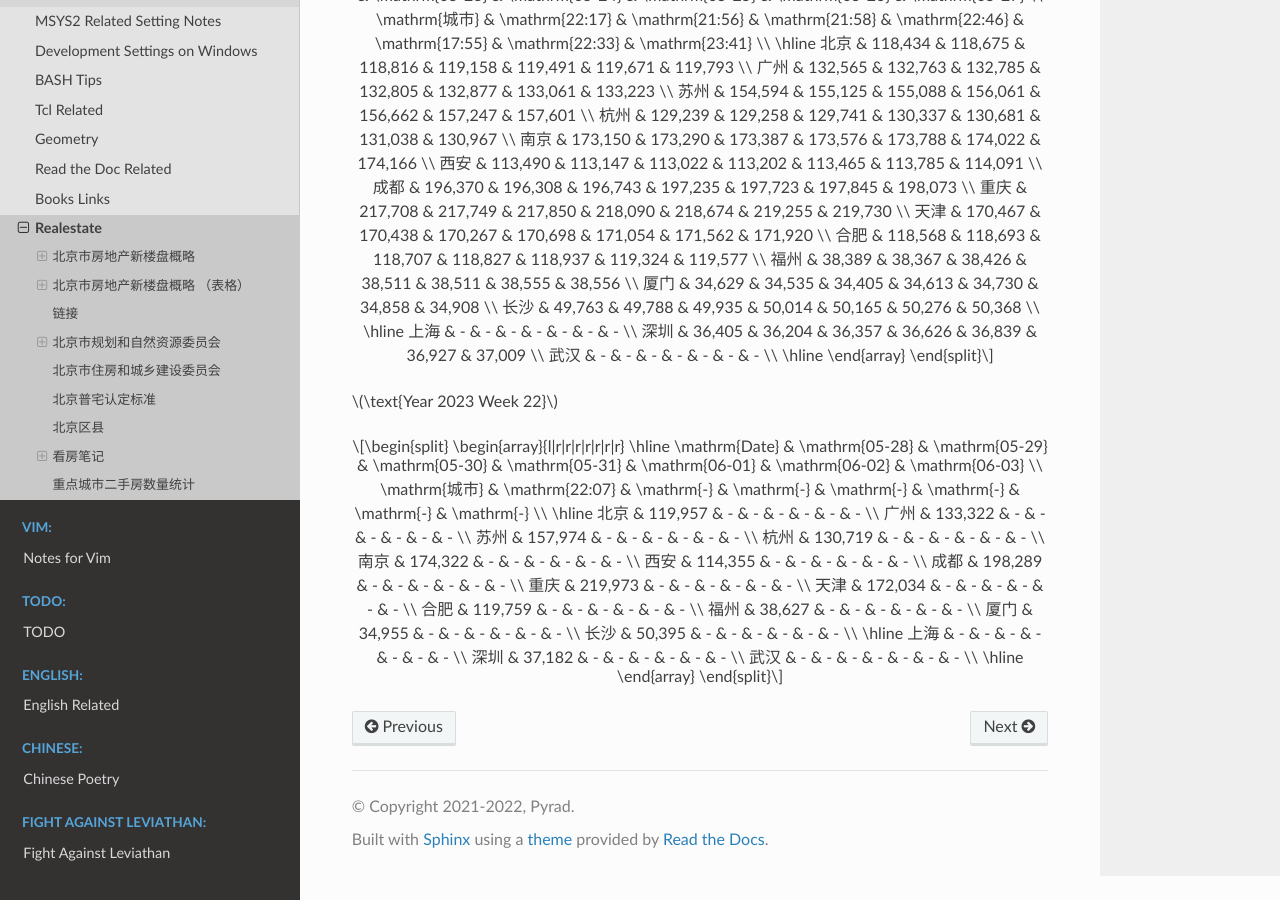
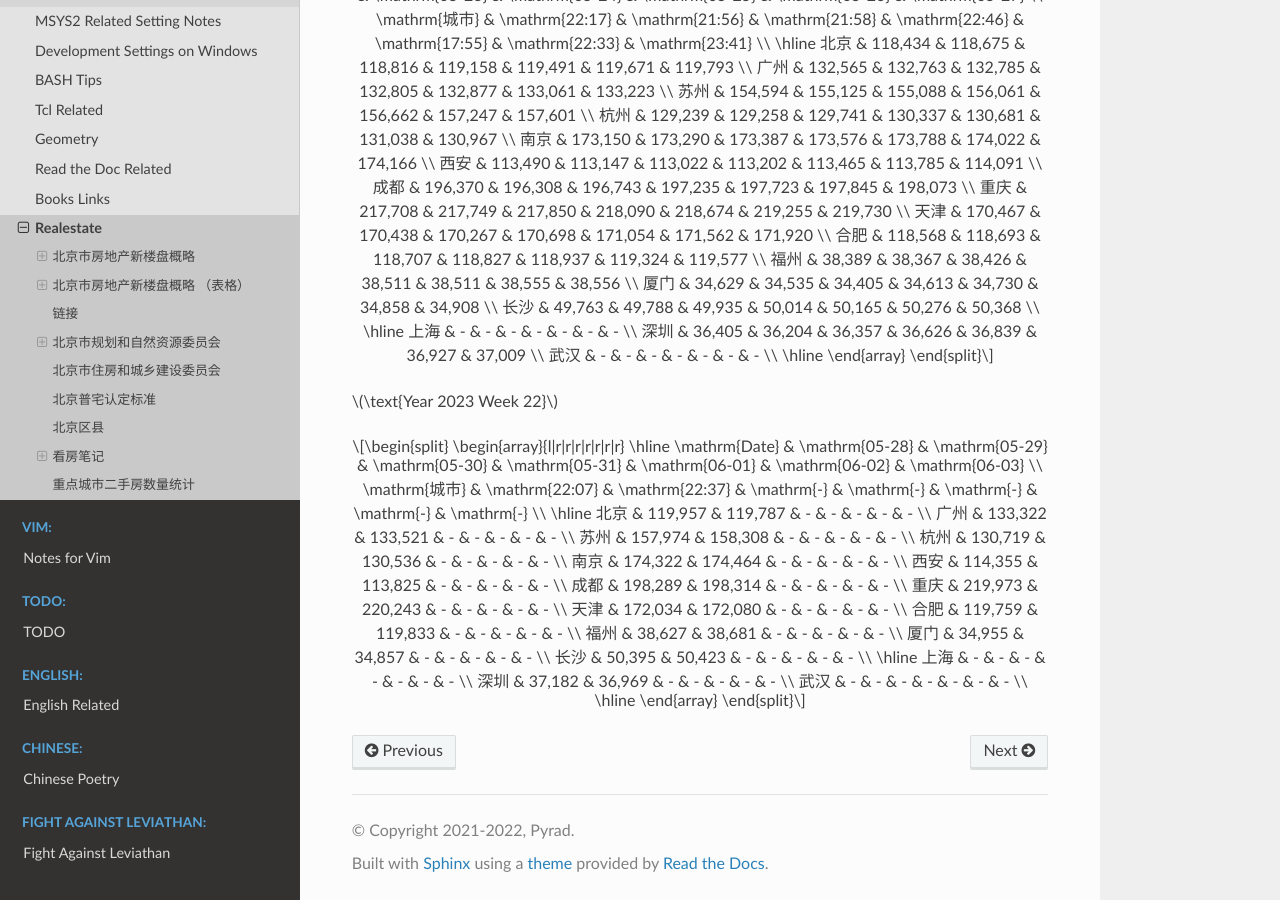
Before and after one commit to Pyrad/pyradnotes, a Sphinx documentation site: the page built from source/Notes/realestate.md, in a window 1280 px wide and 900 px high, scrolled down 16485 px. Built offline with Sphinx 7.4.7 and the Read the Docs theme 2.0.0, drawn with Linux system fonts in a browser that asks for light colours; a script that is not in the unit is left out.

Commit message:
Realestate Update resale numbers 2023-05-29 22:41

```diff
--- a/source/Notes/realestate.md
+++ b/source/Notes/realestate.md
@@ -850,24 +850,24 @@ $$
 \begin{array}{l|r|r|r|r|r|r|r}
 \hline
 \mathrm{Date} & \mathrm{05-28} & \mathrm{05-29} & \mathrm{05-30} & \mathrm{05-31} & \mathrm{06-01} & \mathrm{06-02} & \mathrm{06-03} \\
-\mathrm{城市} & \mathrm{22:07} & \mathrm{-} & \mathrm{-} & \mathrm{-} & \mathrm{-} & \mathrm{-} & \mathrm{-} \\
+\mathrm{城市} & \mathrm{22:07} & \mathrm{22:37} & \mathrm{-} & \mathrm{-} & \mathrm{-} & \mathrm{-} & \mathrm{-} \\
 \hline
-北京 & 119,957 & - & - & - & - & - & - \\
-广州 & 133,322 & - & - & - & - & - & - \\
-苏州 & 157,974 & - & - & - & - & - & - \\
-杭州 & 130,719 & - & - & - & - & - & - \\
-南京 & 174,322 & - & - & - & - & - & - \\
-西安 & 114,355 & - & - & - & - & - & - \\
-成都 & 198,289 & - & - & - & - & - & - \\
-重庆 & 219,973 & - & - & - & - & - & - \\
-天津 & 172,034 & - & - & - & - & - & - \\
-合肥 & 119,759 & - & - & - & - & - & - \\
-福州 & 38,627 & - & - & - & - & - & - \\
-厦门 & 34,955 & - & - & - & - & - & - \\
-长沙 & 50,395 & - & - & - & - & - & - \\
+北京 & 119,957 & 119,787 & - & - & - & - & - \\
+广州 & 133,322 & 133,521 & - & - & - & - & - \\
+苏州 & 157,974 & 158,308 & - & - & - & - & - \\
+杭州 & 130,719 & 130,536 & - & - & - & - & - \\
+南京 & 174,322 & 174,464 & - & - & - & - & - \\
+西安 & 114,355 & 113,825 & - & - & - & - & - \\
+成都 & 198,289 & 198,314 & - & - & - & - & - \\
+重庆 & 219,973 & 220,243 & - & - & - & - & - \\
+天津 & 172,034 & 172,080 & - & - & - & - & - \\
+合肥 & 119,759 & 119,833 & - & - & - & - & - \\
+福州 &  38,627 &  38,681 & - & - & - & - & - \\
+厦门 &  34,955 &  34,857 & - & - & - & - & - \\
+长沙 &  50,395 &  50,423 & - & - & - & - & - \\
 \hline
 上海 & - & - & - & - & - & - & - \\
-深圳 & 37,182 & - & - & - & - & - & - \\
+深圳 & 37,182 & 36,969 & - & - & - & - & - \\
 武汉 & - & - & - & - & - & - & - \\
 \hline
 \end{array}
```
Also changed, not shown: 1 other file.
